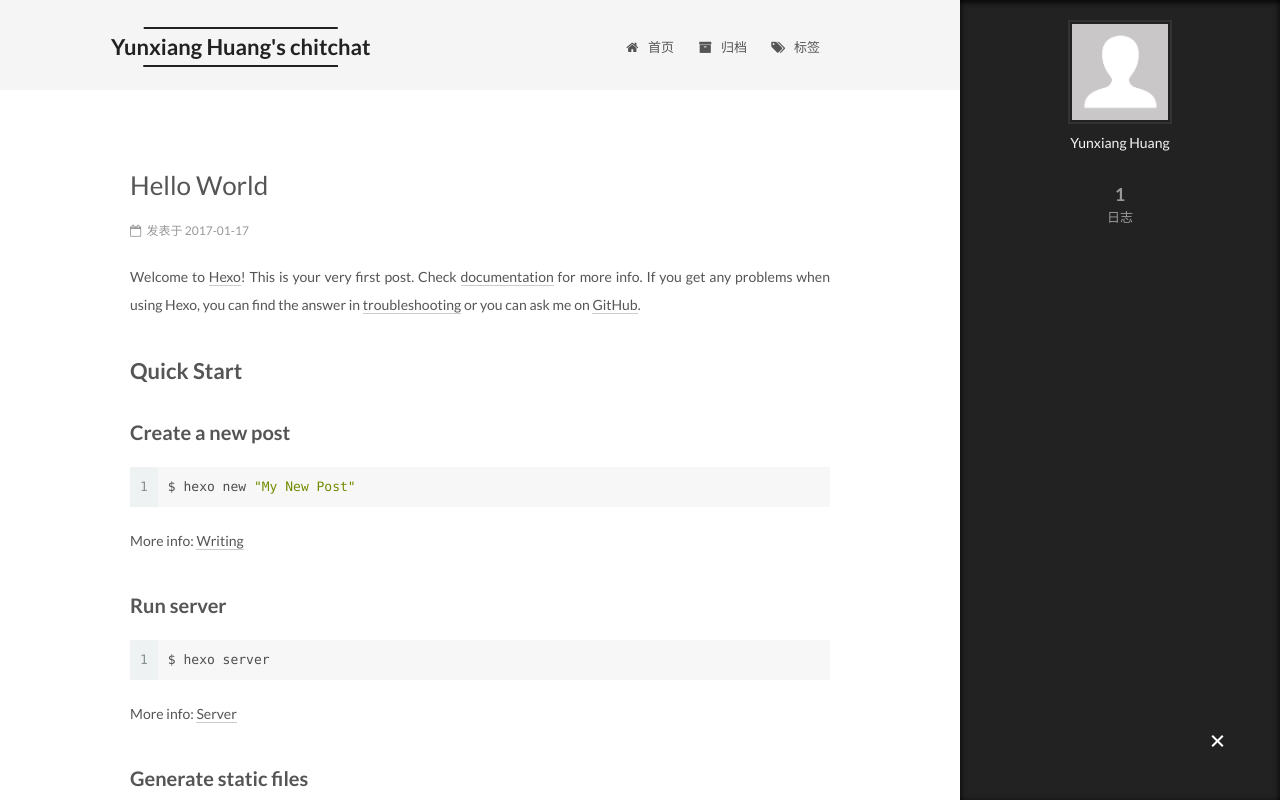
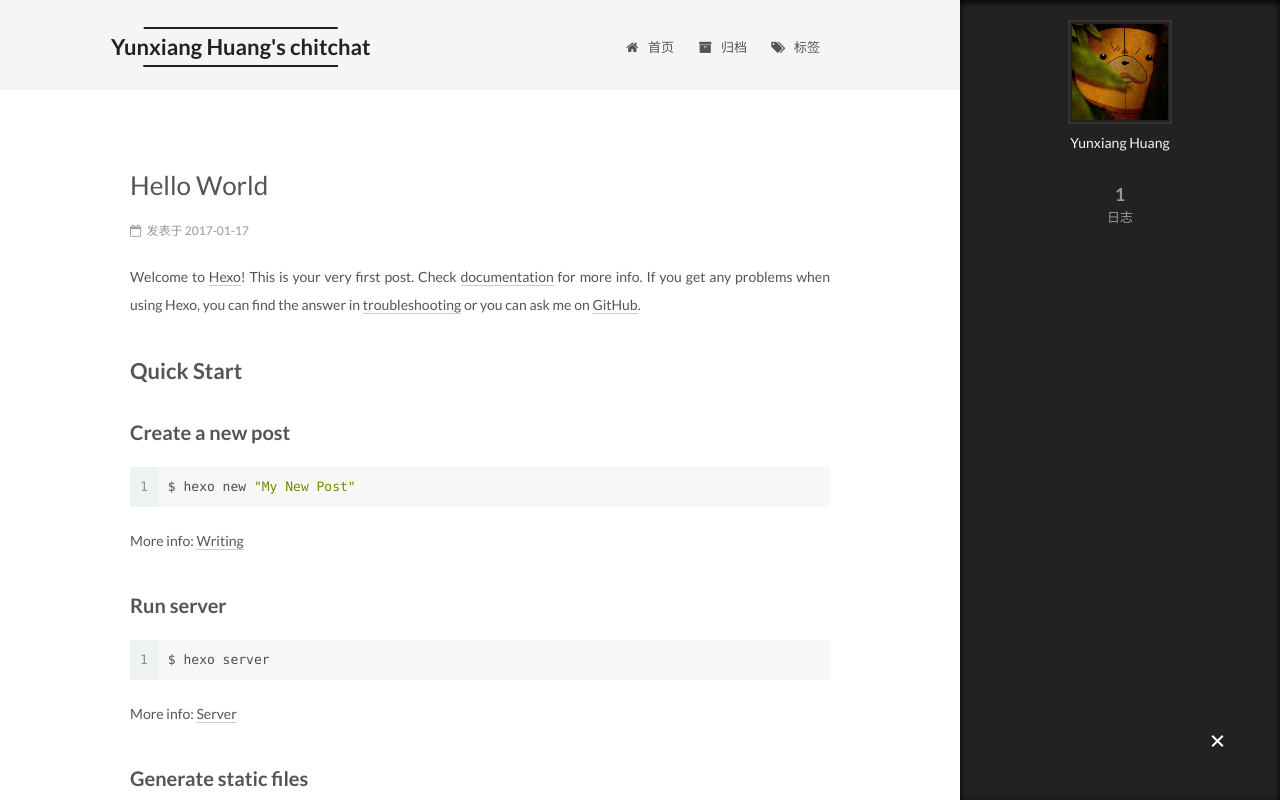
Before and after one commit to YunxiangHuang/yunxianghuang.github.io, a plain HTML site: page index.html in a window 1280 px wide. Both pictures are taken after a click on the element 1217 px from the left and 742 px from the top of the page. Shown: the top 800 px of the page. Drawn offline with Linux system fonts and the light colour scheme.

Commit message:
Site updated: 2017-01-17 19:04:45

```diff
--- a/index.html
+++ b/index.html
@@ -243,7 +243,7 @@
   <span style="display:none" itemprop="author" itemscope itemtype="http://schema.org/Person">
     <meta itemprop="name" content="Yunxiang Huang">
     <meta itemprop="description" content="">
-    <meta itemprop="image" content="/images/avatar.gif">
+    <meta itemprop="image" content="/images/avatar.jpeg">
   </span>
 
   <span style="display:none" itemprop="publisher" itemscope itemtype="http://schema.org/Organization">
@@ -389,7 +389,7 @@
       <section class="site-overview sidebar-panel sidebar-panel-active">
         <div class="site-author motion-element" itemprop="author" itemscope itemtype="http://schema.org/Person">
           <img class="site-author-image" itemprop="image"
-               src="/images/avatar.gif"
+               src="/images/avatar.jpeg"
                alt="Yunxiang Huang" />
           <p class="site-author-name" itemprop="name">Yunxiang Huang</p>
           <p class="site-description motion-element" itemprop="description"></p>
```
Also changed, not shown: 2017/01/17/hello-world/index.html (+2 -2 lines), archives/2017/01/index.html (+1 -1 lines), archives/2017/index.html (+1 -1 lines), archives/index.html (+1 -1 lines), images/avatar.jpeg (added).
